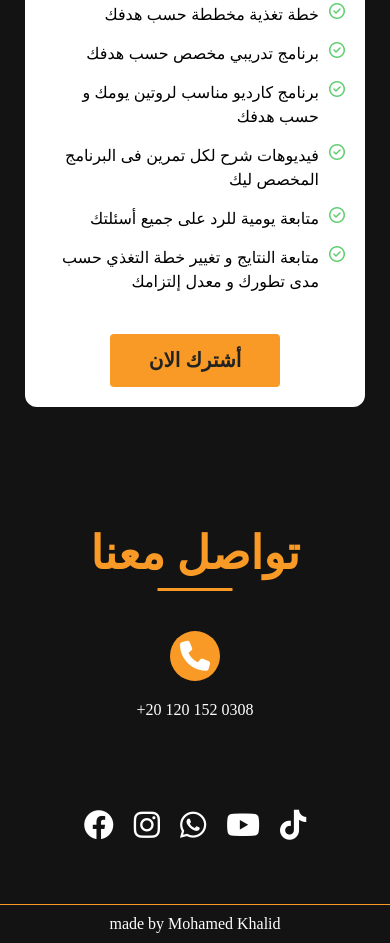
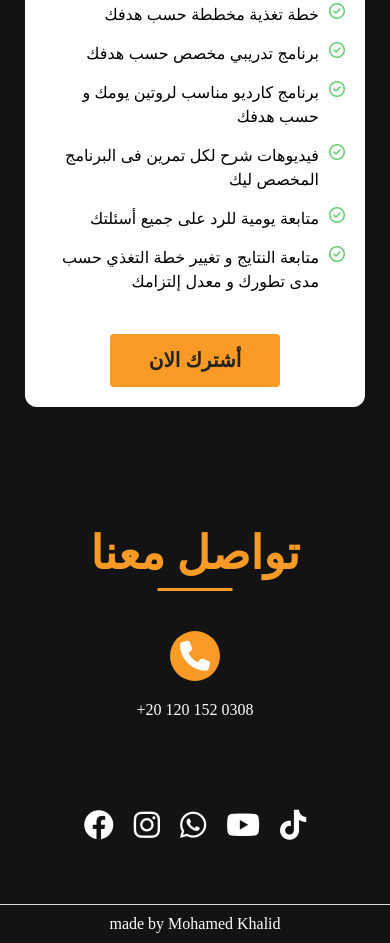
Before and after one commit to mohamed-khalid-gamal/A2, a plain HTML site: page index.html in a window 390 px wide. Shown: the part 4418-5361 px from the top of the page. Drawn offline with Linux system fonts and the light colour scheme; a web font is replaced by a local one.

Commit message:
responsive2

```diff
--- a/CSS/style.css
+++ b/CSS/style.css
@@ -758,15 +758,17 @@ header ul .active a
         display: none;
     }
 
+
+}
+
 .mo
 {
-        border-top: 1px solid var(--header-color-green);
+    border-top: 1px solid #ddd;
     color: white;
     text-align: center;
     background-color: var(--back-color);
     padding: 10px;
     width: 100%;
 }
-}
 
 /* contact */
```
Lines whose indentation alone changed are shown as unchanged.
